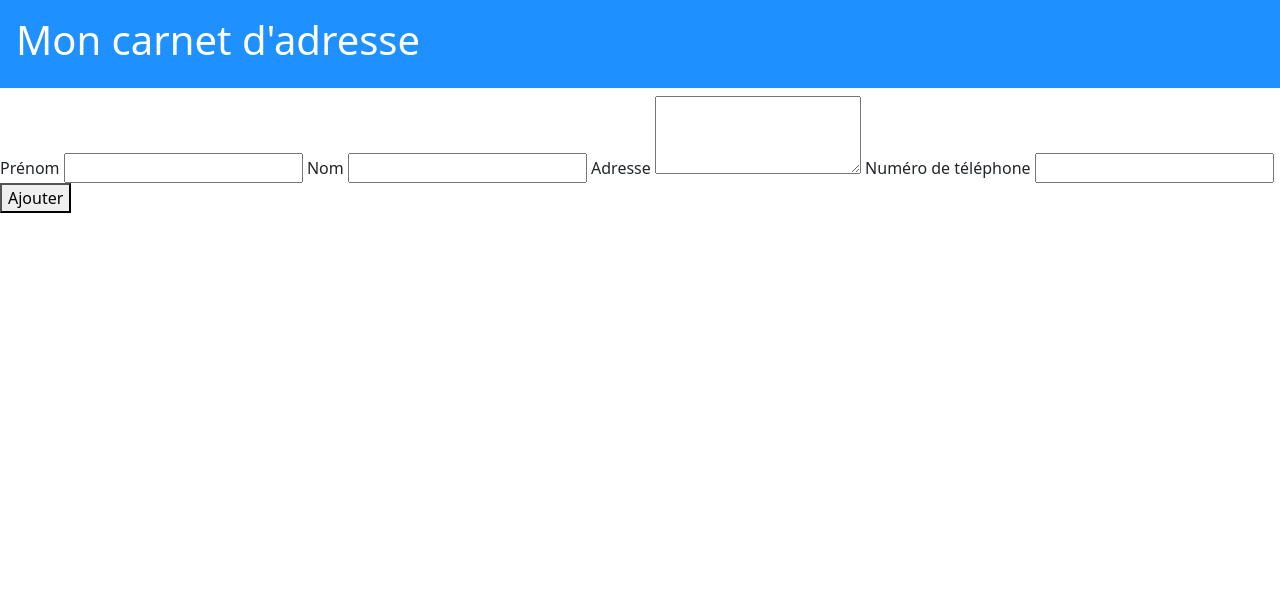
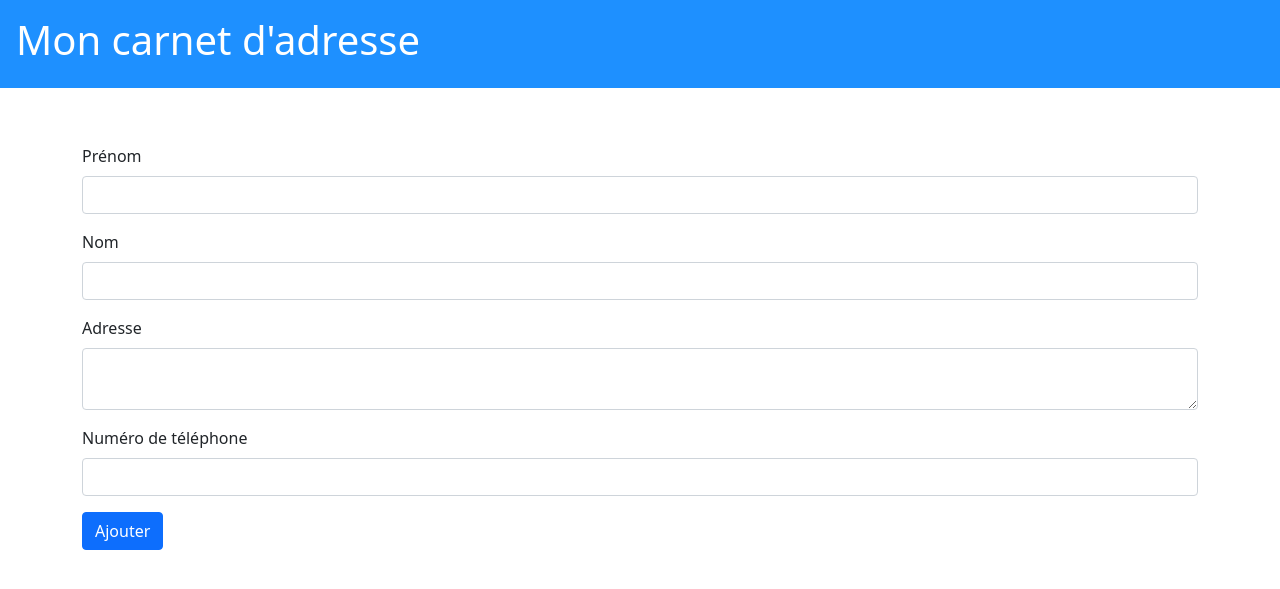
Before and after one commit to Justin-De-Sio/CRMv4, a Django app: template webapp/contacts/templates/contacts/index.html in a window 1280 px wide. Shown: the top 589 px of the page. Run offline with Django 3.2, Linux system fonts and the light colour scheme; the template is opened without the code that fills it, so the values that code supplies are empty.

Commit message:
+formulaire styliser

```diff
--- a/webapp/contacts/templates/contacts/index.html
+++ b/webapp/contacts/templates/contacts/index.html
@@ -36,20 +36,31 @@
             </div>
         {% endfor %}
     </div>
+    <div class="row mt-5">
+        <form action="{% url 'add-contact' %}" method="POST">
+            {% csrf_token %}
+            <div class="mb-3">
+                <label for="first_name" class="form-label">Prénom</label>
+                <input type="text" id="first_name" name="first_name" class="form-control">
+            </div>
+            <div class="mb-3">
+                <label for="last_name" class="form-label">Nom</label>
+                <input type="text" id="last_name" name="last_name" class="form-control">
+            </div>
+            <div class="mb-3">
+                <label for="adress" class="form-label">Adresse</label>
+                <textarea name="adress" id="adress" rows="2" class="form-control"></textarea>
+            </div>
+            <div class="mb-3">
+                <label for="phone_number" class="form-label">Numéro de téléphone</label>
+                <input type="text" id="phone_number" name="phone_number" class="form-control">
+            </div>
+
+            <button type="submit" class="btn btn-primary">Ajouter</button>
+        </form>
+    </div>
 </div>
 
 
-<form action="{% url 'add-contact' %}" method="POST">
-    {% csrf_token %}
-    <label for="first_name">Prénom</label>
-    <input type="text" id="first_name" name="first_name">
-    <label for="last_name">Nom</label>
-    <input type="text" id="last_name" name="last_name">
-    <label for="adress">Adresse</label>
-    <textarea name="adress" id="adress" rows="3"></textarea>
-    <label for="phone_number">Numéro de téléphone</label>
-    <input type="text" id="phone_number" name="phone_number">
-    <button type="submit">Ajouter</button>
-</form>
 </body>
 </html>
```
Also changed, not shown: webapp/api/db.json (+16 -10 lines).
